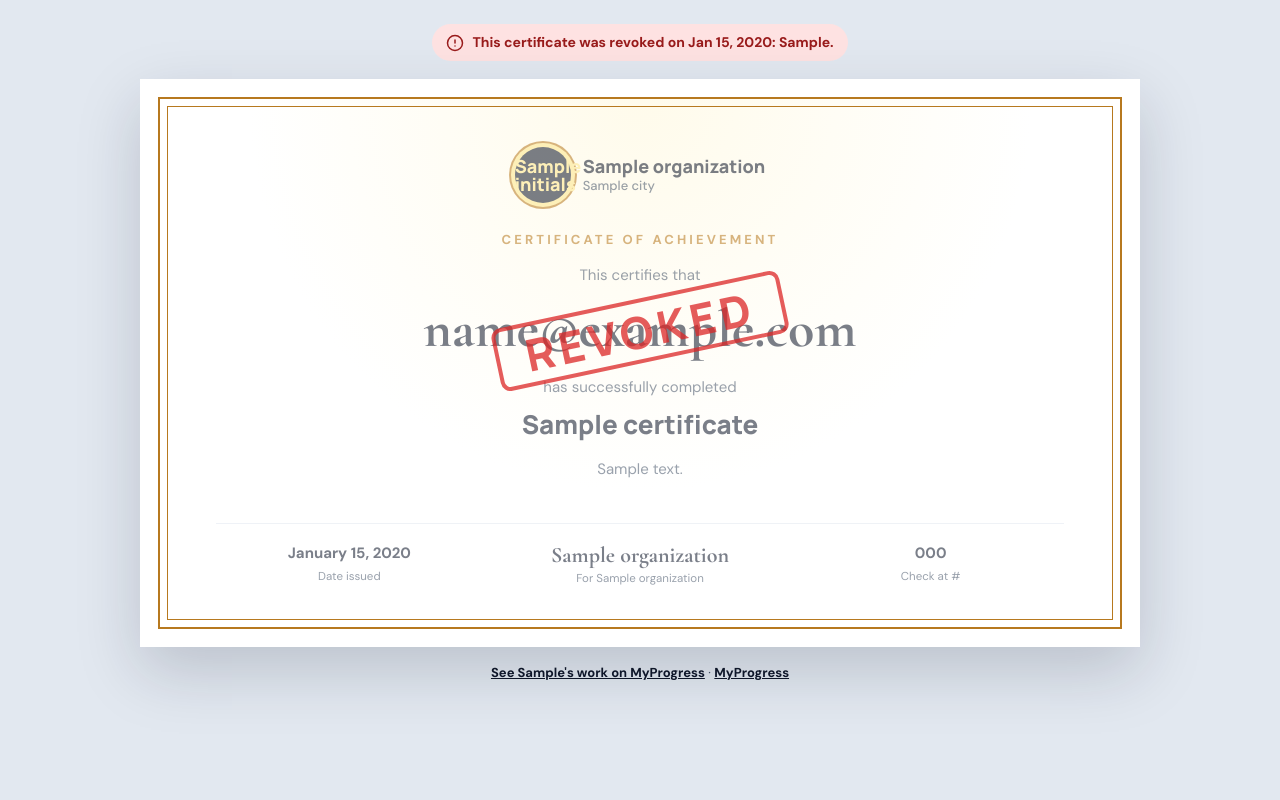
After one commit to ThoratAkshu/myprogress, a Django app: template apps/organizations/templates/organizations/certificate.html in a window 1280 px wide. The commit adds this page. Run offline with Django 5.2, Linux system fonts and the light colour scheme; the template is opened without the code that fills it: most values are stand-ins (such as "Sample title", 1, 10 or a date in 2020); parts of the project's set-up code (start-up, migrations or seed data) failed here and were passed over.

Commit message:
Organizations: certificates anyone can verify
Teachers issue certificates to chosen students or a whole batch, seeing
each student's approved tasks and attendance while they pick; a student
who already holds a certificate with the same title is skipped. Each
certificate has a short code (like MP-7KQ2-X9DA) and a public page that
says it's verified, prints on one landscape A4 page or saves as PDF, and
links to the student's work. Teachers can revoke one with a reason; the
public page then says so. Certificates show on the student's public
profile, and students can hide any of them.

Co-Authored-By: Claude Opus 5.5 <noreply@anthropic.com>

```diff
--- a/apps/landing/templates/landing/profile.html
+++ b/apps/landing/templates/landing/profile.html
@@ -19,6 +19,7 @@
 
 {% else %}<section class="card stat-strip"><div><b>{% if profile.rank and profile.score %}#{{ profile.rank }}{% else %}—{% endif %}</b><small>Global rank</small></div><div><b>{{ profile.score }}</b><small>Progress score</small></div><div><b>{{ completed_count }}</b><small>Shipped projects</small></div><div><b>{{ calendar.active_days }}</b><small>Active days this year</small></div></section>
 {% if profile.bio %}<section class="card"><header class="card-head"><h2>About</h2></header><p class="prose">{{ profile.bio|linebreaksbr }}</p></section>{% endif %}
+{% if certificates %}<section class="card"><header class="card-head"><h2>Certificates</h2></header><div class="profile-certificates">{% for certificate in certificates %}<a class="profile-certificate" href="{% url 'organizations:certificate' certificate.code %}">{% icon "award" 20 %}<span><b>{{ certificate.title }}</b><small>{{ certificate.organization.name }} · {{ certificate.issued_at|date:"M Y" }} · {{ certificate.code }}</small></span></a>{% endfor %}</div></section>{% endif %}
 {% if public_repositories %}<section class="card"><header class="card-head"><h2>Popular repositories</h2>{% if public_repositories|length > 4 %}<a href="?tab=repositories">See all</a>{% endif %}</header><div class="pinned-grid">{% for repository in public_repositories|slice:":4" %}<a class="pinned-repo" href="{% url 'landing:repository' repository.id %}"><b>{% icon "repo" 16 %}{{ repository.slug }}</b><span>{{ repository.project.summary|default:"No description"|truncatechars:90 }}</span>{% with language=repository.languages|top_language %}{% if language %}<small><i class="lang-dot" style="background:{{ language|language_color }}"></i>{{ language }}</small>{% endif %}{% endwith %}</a>{% endfor %}</div></section>{% endif %}
 <section class="card"><header class="card-head"><h2>Contributions</h2><span class="muted">{{ calendar.total }} in the last year</span></header>
 <div class="heatmap-scroll"><div class="heatmap-months" style="--weeks:{{ calendar.weeks }}">{% for month in calendar.months %}<span style="grid-column:{{ month.column }}">{{ month.label }}</span>{% endfor %}</div><div class="heatmap" role="img" aria-label="{{ calendar.total }} contributions in the last year">{% for day in calendar.days %}<i class="level-{{ day.level }}" title="{{ day.count }} contribution{{ day.count|pluralize }} on {{ day.date|date:'M j, Y' }}"></i>{% endfor %}</div></div>
--- a/apps/landing/views.py
+++ b/apps/landing/views.py
@@ -538,7 +538,7 @@ def public_profile_view(request, handle):
         except IntegrityError:
             pass
     can_recruit = bool(viewer_profile and viewer_profile.role in RECRUITER_ROLES and profile.role == "developer" and profile.recruiter_visible and request.user != owner)
-    context = {"profile": profile, "owner": owner, "projects": projects, "public_repositories": public_repositories, "languages": language_breakdown(repositories.values_list("languages", flat=True)), "calendar": contribution_calendar(owner), "posts": owner.learning_posts.filter(is_public=True).select_related("author__profile", "project").annotate(like_count=Count("likes", distinct=True), comment_count=Count("comments", distinct=True)), "tab": request.GET.get("tab") if request.GET.get("tab") in {"repositories", "projects", "posts"} else "overview", "completed_count": sum(1 for project in projects if project.status == "complete" and project.has_verified_code), "follower_count": owner.follower_relationships.count(), "following_count": owner.following_relationships.count(), "is_owner": request.user == owner, "is_following": is_following, "can_recruit": can_recruit, "owner_initials": ((owner.first_name[:1] + owner.last_name[:1]) or owner.username[:2]).upper()}
+    context = {"certificates": owner.certificates.filter(revoked_at__isnull=True, show_on_profile=True).select_related("organization"), "profile": profile, "owner": owner, "projects": projects, "public_repositories": public_repositories, "languages": language_breakdown(repositories.values_list("languages", flat=True)), "calendar": contribution_calendar(owner), "posts": owner.learning_posts.filter(is_public=True).select_related("author__profile", "project").annotate(like_count=Count("likes", distinct=True), comment_count=Count("comments", distinct=True)), "tab": request.GET.get("tab") if request.GET.get("tab") in {"repositories", "projects", "posts"} else "overview", "completed_count": sum(1 for project in projects if project.status == "complete" and project.has_verified_code), "follower_count": owner.follower_relationships.count(), "following_count": owner.following_relationships.count(), "is_owner": request.user == owner, "is_following": is_following, "can_recruit": can_recruit, "owner_initials": ((owner.first_name[:1] + owner.last_name[:1]) or owner.username[:2]).upper()}
     if context["tab"] == "posts" and request.user.is_authenticated:
         context["liked_ids"] = set(PostLike.objects.filter(user=request.user, post__author=owner).values_list("post_id", flat=True))
     if can_recruit:
--- /dev/null
+++ b/apps/organizations/static/organizations/certificate.css
@@ -0,0 +1,31 @@
+/* A certificate that looks good on screen and prints on one landscape A4 page. */
+:root{--ink:#0f172a;--muted:#475569;--gold:#b7791f;--gold-soft:#fef3c7;--navy:#0f172a;--line:#e2e8f0}
+*{box-sizing:border-box}
+body{margin:0;min-height:100vh;padding:24px 16px 40px;background:#e2e8f0;color:var(--ink);font:15px/1.5 "DM Sans",system-ui,sans-serif}
+.cert-toolbar{display:flex;flex-wrap:wrap;align-items:center;justify-content:center;gap:12px;max-width:1000px;margin:0 auto 18px}
+.cert-status{display:flex;align-items:center;gap:8px;margin:0;padding:8px 14px;border-radius:99px;font-weight:700;font-size:14px}
+.cert-status.valid{background:#dcfce7;color:#166534}
+.cert-status.revoked{background:#fee2e2;color:#991b1b}
+.cert-toolbar button{display:inline-flex;align-items:center;gap:8px;padding:9px 16px;border:0;border-radius:10px;background:var(--navy);color:#fff;font:700 14px "DM Sans",sans-serif;cursor:pointer}
+.cert{position:relative;max-width:1000px;margin:0 auto;padding:18px;background:#fff;box-shadow:0 24px 60px rgba(15,23,42,.18)}
+.cert-inner{position:relative;display:grid;justify-items:center;gap:8px;padding:48px 56px 40px;border:2px solid var(--gold);outline:1px solid var(--gold);outline-offset:-10px;text-align:center;background:radial-gradient(circle at 50% 0%,#fffbeb 0,#fff 55%)}
+.cert-org{display:flex;align-items:center;gap:12px;font:800 18px/1.2 Manrope,sans-serif;text-align:left}
+.cert-org small{display:block;color:var(--muted);font:500 13px "DM Sans",sans-serif}
+.cert-seal{display:grid;place-items:center;width:56px;height:56px;border-radius:50%;background:var(--navy);color:#fde68a;font:800 18px/1 Manrope,sans-serif;box-shadow:0 0 0 4px #fde68a,0 0 0 6px var(--gold)}
+.cert-kicker{margin:22px 0 4px;color:var(--gold);font:700 13px/1 "DM Sans",sans-serif;letter-spacing:.24em;text-transform:uppercase}
+.cert-presented{margin:6px 0 0;color:var(--muted);font-size:15px}
+.cert h1{margin:4px 0;font:700 clamp(34px,6vw,54px)/1.1 "Cormorant Garamond",Georgia,serif;color:var(--navy)}
+.cert h2{margin:2px 0;font:800 clamp(20px,3vw,26px)/1.3 Manrope,sans-serif}
+.cert-description{max-width:640px;margin:6px 0 0;color:var(--muted)}
+.cert-footer{display:grid;grid-template-columns:repeat(3,minmax(0,1fr));gap:24px;width:100%;margin-top:34px;padding-top:18px;border-top:1px solid var(--line)}
+.cert-footer div{display:grid;gap:2px}
+.cert-footer b{font-size:15px;overflow-wrap:anywhere}
+.cert-footer small{color:var(--muted);font-size:11.5px;overflow-wrap:anywhere}
+.cert-sign b{font:700 22px/1.2 "Cormorant Garamond",Georgia,serif}
+.cert-stamp{position:absolute;top:44%;left:50%;padding:6px 26px;border:4px solid #dc2626;border-radius:10px;color:#dc2626;font:800 44px/1 Manrope,sans-serif;letter-spacing:.1em;text-transform:uppercase;transform:translate(-50%,-50%) rotate(-12deg);opacity:.75}
+.cert.is-revoked .cert-inner>*:not(.cert-stamp){opacity:.55}
+.cert-foot{max-width:1000px;margin:16px auto 0;text-align:center;font-size:13px;color:var(--muted)}
+.cert-foot a{color:var(--navy);font-weight:700}
+@media(max-width:640px){.cert-inner{padding:30px 18px}.cert-footer{grid-template-columns:minmax(0,1fr);gap:12px}}
+@page{size:A4 landscape;margin:10mm}
+@media print{body{padding:0;background:#fff}.cert-toolbar,.cert-foot{display:none}.cert{max-width:none;box-shadow:none;padding:0}.cert-inner{padding:40px 48px}}
--- a/apps/organizations/static/organizations/org.js
+++ b/apps/organizations/static/organizations/org.js
@@ -14,6 +14,9 @@
   document.querySelectorAll("form[data-confirm]").forEach(form => form.addEventListener("submit", event => {
     if (!window.confirm(form.dataset.confirm)) event.preventDefault();
   }));
+  document.querySelectorAll("[data-select]").forEach(button => button.addEventListener("click", () => {
+    button.closest("form").querySelectorAll('input[type="checkbox"][name="students"]').forEach(box => { box.checked = button.dataset.select === "all"; });
+  }));
   const composer = document.querySelector("[data-composer]");
   document.querySelector("[data-toggle-composer]")?.addEventListener("click", () => {
     composer.hidden = !composer.hidden;
--- a/apps/organizations/templates/organizations/_head.html
+++ b/apps/organizations/templates/organizations/_head.html
@@ -9,7 +9,8 @@
 <a href="{% url 'organizations:channel' organization.slug %}"{% if org_section == 'channel' %} aria-current="page"{% endif %}>{% icon "book-open" 16 %}Channel</a>
 <a href="{% url 'organizations:tasks' organization.slug %}"{% if org_section == 'tasks' %} aria-current="page"{% endif %}>{% icon "check-circle" 16 %}Tasks</a>
 <a href="{% url 'organizations:classes' organization.slug %}"{% if org_section == 'classes' %} aria-current="page"{% endif %}>{% icon "video" 16 %}Live classes</a>
-{% if member.is_staff or organization.show_leaderboard %}<a href="{% url 'organizations:leaderboard' organization.slug %}"{% if org_section == 'leaderboard' %} aria-current="page"{% endif %}>{% icon "award" 16 %}Leaderboard</a>{% endif %}
+{% if member.is_staff or organization.show_leaderboard %}<a href="{% url 'organizations:leaderboard' organization.slug %}"{% if org_section == 'leaderboard' %} aria-current="page"{% endif %}>{% icon "trending-up" 16 %}Leaderboard</a>{% endif %}
+<a href="{% url 'organizations:certificates' organization.slug %}"{% if org_section == 'certificates' %} aria-current="page"{% endif %}>{% icon "award" 16 %}Certificates</a>
 {% if member.is_staff %}<a href="{% url 'organizations:invite' organization.slug %}"{% if org_section == 'invite' %} aria-current="page"{% endif %}>{% icon "user-plus" 16 %}Invite</a>{% endif %}
 {% if member.role == 'owner' %}<a href="{% url 'organizations:settings' organization.slug %}"{% if org_section == 'settings' %} aria-current="page"{% endif %}>{% icon "sliders" 16 %}Settings</a>{% endif %}
 </nav>
--- /dev/null
+++ b/apps/organizations/templates/organizations/certificate.html
@@ -0,0 +1,22 @@
+{% load static ui %}<!doctype html><html lang="en"><head><meta charset="utf-8"><meta name="viewport" content="width=device-width,initial-scale=1"><meta name="robots" content="noindex"><title>{{ certificate.title }} · {{ certificate.student.get_full_name|default:certificate.student.email }}</title><link rel="preconnect" href="https://fonts.googleapis.com"><link rel="preconnect" href="https://fonts.gstatic.com" crossorigin><link href="https://fonts.googleapis.com/css2?family=DM+Sans:wght@400;500;600;700&family=Manrope:wght@600;700;800&family=Cormorant+Garamond:wght@600;700&display=swap" rel="stylesheet"><link rel="stylesheet" href="{% static 'organizations/certificate.css' %}"></head>
+<body>
+<div class="cert-toolbar">{% if certificate.revoked_at %}<p class="cert-status revoked">{% icon "alert-circle" 18 %}This certificate was revoked on {{ certificate.revoked_at|date:"M j, Y" }}{% if certificate.revoked_reason %}: {{ certificate.revoked_reason }}{% endif %}.</p>{% else %}<p class="cert-status valid">{% icon "check-circle" 18 %}Verified: {{ certificate.organization.name }} issued this certificate on MyProgress.</p><button type="button" onclick="window.print()">{% icon "download" 16 %}Print or save as PDF</button>{% endif %}</div>
+<main class="cert{% if certificate.revoked_at %} is-revoked{% endif %}">
+<div class="cert-inner">
+<div class="cert-org"><span class="cert-seal">{{ certificate.organization.initials }}</span><span>{{ certificate.organization.name }}{% if certificate.organization.city %}<small>{{ certificate.organization.city }}</small>{% endif %}</span></div>
+<p class="cert-kicker">Certificate of achievement</p>
+<p class="cert-presented">This certifies that</p>
+<h1>{{ certificate.student.get_full_name|default:certificate.student.email }}</h1>
+<p class="cert-presented">has successfully completed</p>
+<h2>{{ certificate.title }}</h2>
+{% if certificate.description %}<p class="cert-description">{{ certificate.description }}</p>{% endif %}
+<div class="cert-footer">
+<div><b>{{ certificate.issued_at|date:"F j, Y" }}</b><small>Date issued</small></div>
+<div class="cert-sign"><b>{{ certificate.issued_by.get_full_name|default:certificate.organization.name }}</b><small>For {{ certificate.organization.name }}</small></div>
+<div><b>{{ certificate.code }}</b><small>Check at {{ verify_url }}</small></div>
+</div>
+{% if certificate.revoked_at %}<span class="cert-stamp">Revoked</span>{% endif %}
+</div>
+</main>
+<p class="cert-foot">{% if certificate.student.profile.handle %}<a href="{% url 'landing:public_profile' certificate.student.profile.handle %}">See {{ certificate.student.first_name|default:"their" }}{% if certificate.student.first_name %}'s{% endif %} work on MyProgress</a> · {% endif %}<a href="{% url 'landing:home' %}">MyProgress</a></p>
+</body></html>
--- a/apps/organizations/urls.py
+++ b/apps/organizations/urls.py
@@ -6,6 +6,7 @@ urlpatterns = [
     path("new/", views.create_view, name="create"),
     path("join/<str:code>/", views.join_view, name="join"),
     path("invite/<str:token>/", views.accept_invite_view, name="accept_invite"),
+    path("certificates/<str:code>/", views.certificate_view, name="certificate"),
     path("<slug:slug>/", views.overview_view, name="overview"),
     path("<slug:slug>/students/", views.members_view, name="members"),
     path("<slug:slug>/students/<int:user_id>/", views.member_detail_view, name="member"),
@@ -23,6 +24,7 @@ urlpatterns = [
     path("<slug:slug>/submissions/<int:submission_id>/file/", views.submission_file_view, name="submission_file"),
     path("<slug:slug>/settings/", views.settings_view, name="settings"),
     path("<slug:slug>/leaderboard/", views.leaderboard_view, name="leaderboard"),
+    path("<slug:slug>/certificates/", views.certificates_view, name="certificates"),
     path("<slug:slug>/live/", views.classes_view, name="classes"),
     path("<slug:slug>/live/<int:class_id>/", views.class_detail_view, name="live_class"),
     path("<slug:slug>/live/<int:class_id>/join/", views.class_join_view, name="join_class"),
```
Also changed, not shown: apps/landing/static/landing/css/app.css (+32 -0 lines), apps/organizations/forms.py (+8 -1 lines), apps/organizations/models.py (+21 -0 lines), apps/organizations/services.py (+13 -2 lines), apps/organizations/templates/organizations/certificates.html (added, +28 -0 lines), apps/organizations/tests.py (+28 -0 lines), apps/organizations/views.py (+38 -2 lines), apps/organizations/migrations/0004_certificates.py (added).
